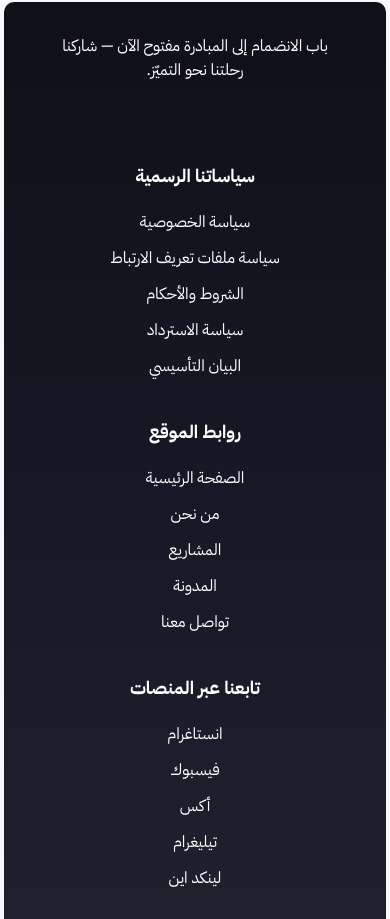
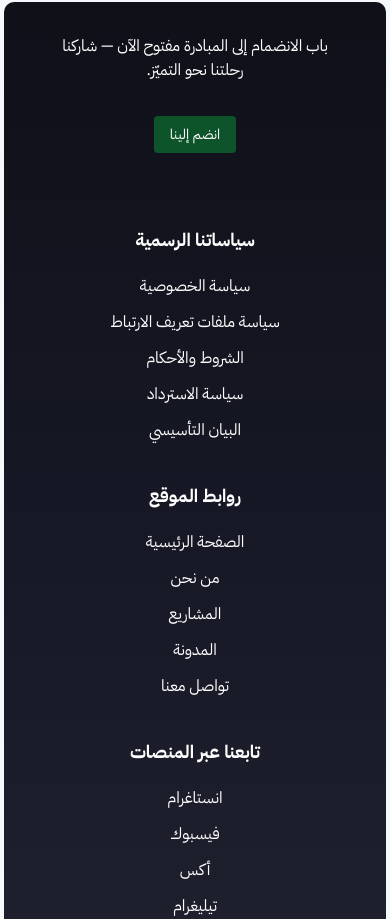
Before and after one commit to tayseer-alrahhal/syrian-programmers, a Next.js app: page / in a window 390 px wide. Shown: the part 6878-7797 px from the top of the page. Built offline with nearby package versions, Linux system fonts and the light colour scheme.

Commit message:
fix: remove unnecessary class from join button in Footer component

```diff
--- a/src/components/Footer.tsx
+++ b/src/components/Footer.tsx
@@ -14,7 +14,7 @@ export default function Footer() {
             <div className='mx-[50px] flex flex-col items-center justify-center text-center text-white gap-20'>
                 <div className='flex max-md:flex-col items-center justify-center gap-10'>
                     <h2>باب الانضمام إلى المبادرة مفتوح الآن — شاركنا رحلتنا نحو التميّز.</h2>
-                    <div className="hidden lg:block">
+                    <div>
                         <a href="#" className="bg-green-900  text-white px-4 py-2 rounded hover:bg-[#BB2D34] transition duration-300 text-sm xl:text-base">انضم إلينا</a>
                     </div>
                 </div>
@@ -81,6 +81,6 @@ export default function Footer() {
 
                 </div>
             </div>
-        </footer>
+        </footer >
     )
 }
```
